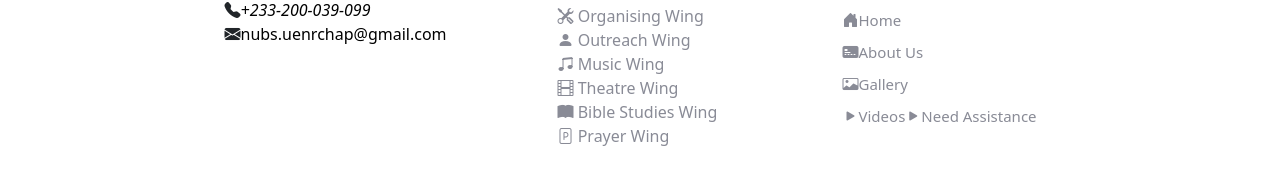
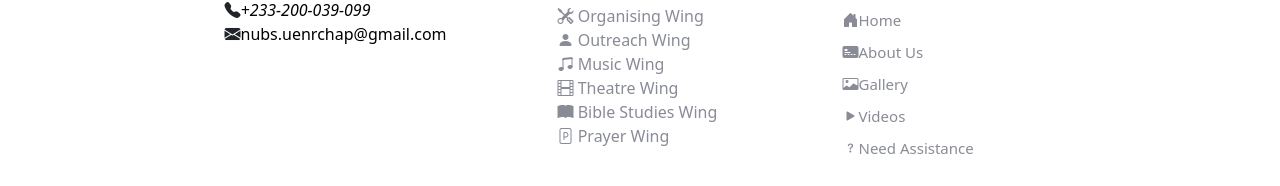
Before and after one commit to amgenious/nubsweb, a React (Create React App) app: page /wing in a window 1280 px wide. Shown: the part 2651-2837 px from the top of the page. Built offline with nearby package versions, Linux system fonts and the light colour scheme.

Commit message:
moved the need assistance to next line

```diff
--- a/src/Components/Footer.js
+++ b/src/Components/Footer.js
@@ -75,7 +75,9 @@ function Footer() {
                 </li>
                 <li>
                   <i class="bi bi-play-fill"></i><a href="https://amgenious.github.io/videos" target="_blank" rel="noreferrer" style={{textDecoration:'none'}}>Videos</a>
-                  <i class="bi bi-play-fill"></i><a href="https://amgenious.github.io/prayer-counselling/" target="_blank" rel="noreferrer" style={{textDecoration:'none'}}>Need Assistance</a>
+                </li>
+                <li>
+                <i class="bi bi-question"></i><a href="https://amgenious.github.io/prayer-counselling/" target="_blank" rel="noreferrer" style={{textDecoration:'none'}}>Need Assistance</a>
                 </li>
               </ul>
             </div>
```
